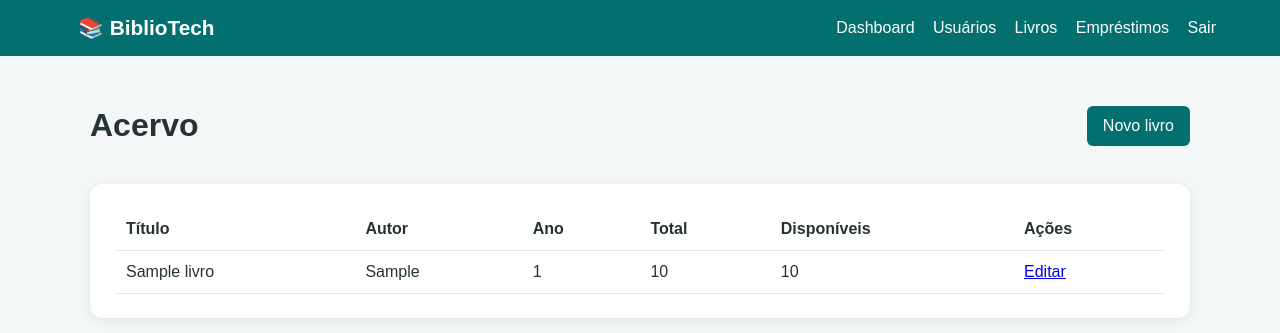
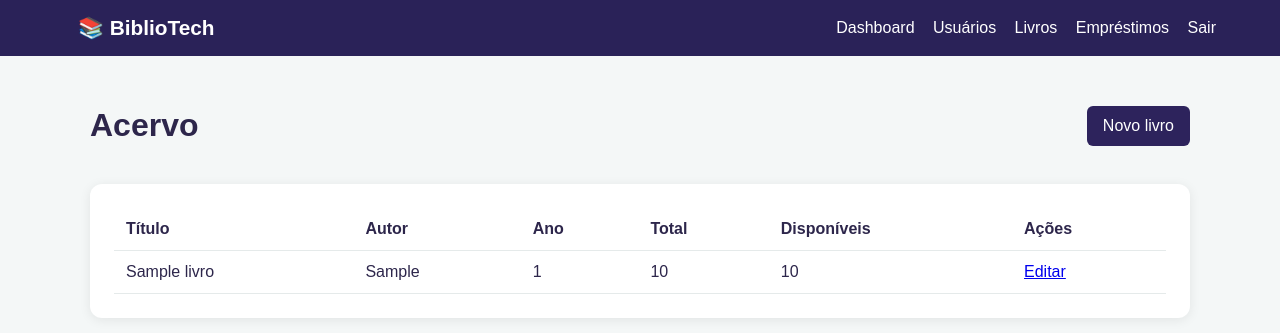
Before and after one commit to JoaoVitor-2008/bibliotech, a PHP site: page /modules/livros/index.php in a window 1280 px wide. Shown: the top 333 px of the page. Run offline with PHP 8.4, Linux system fonts and the light colour scheme; the visitor is signed in with stand-in values (Sample User, id 1); tables that the repository leaves empty hold one stand-in row (values such as "Sample post").

Commit message:
aula 03 - estrutura visual

```diff
--- a/assets/css/style.css
+++ b/assets/css/style.css
@@ -6,11 +6,11 @@ body {
     margin: 0;
     font-family: Arial, sans-serif;
     background: #f4f7f7;
-    color: #263333;
+    color: #2d264b;
 }
 
 .topbar {
-    background: #046f6f;
+    background: #2a2258;
     color: #fff;
     padding: 16px 5%;
     display: flex;
@@ -72,7 +72,7 @@ button {
 button,
 .button {
     display: inline-block;
-    background: #046f6f;
+    background: #2d235c;
     color: #fff;
     border: 0;
     padding: 11px 16px;
```
